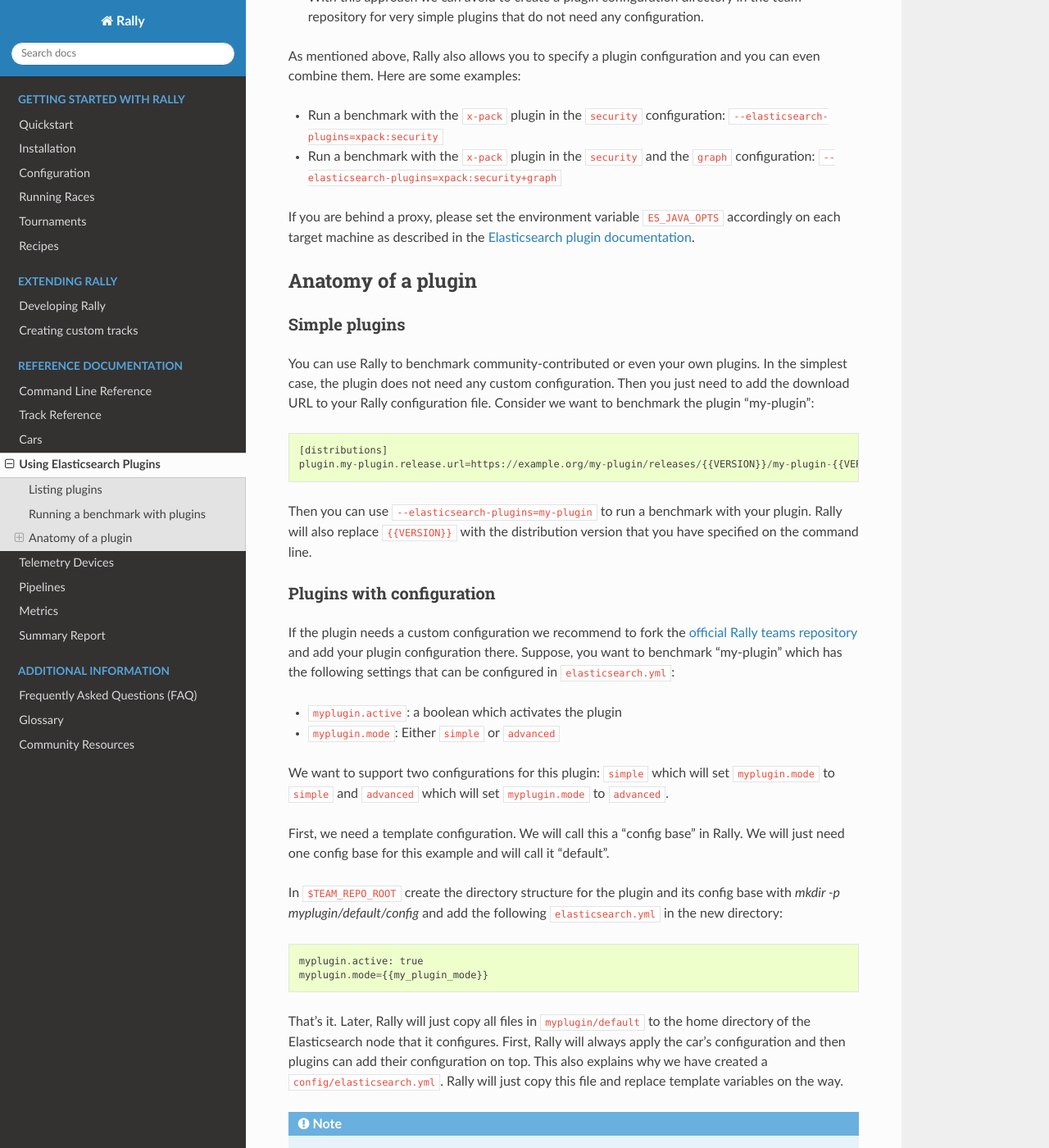
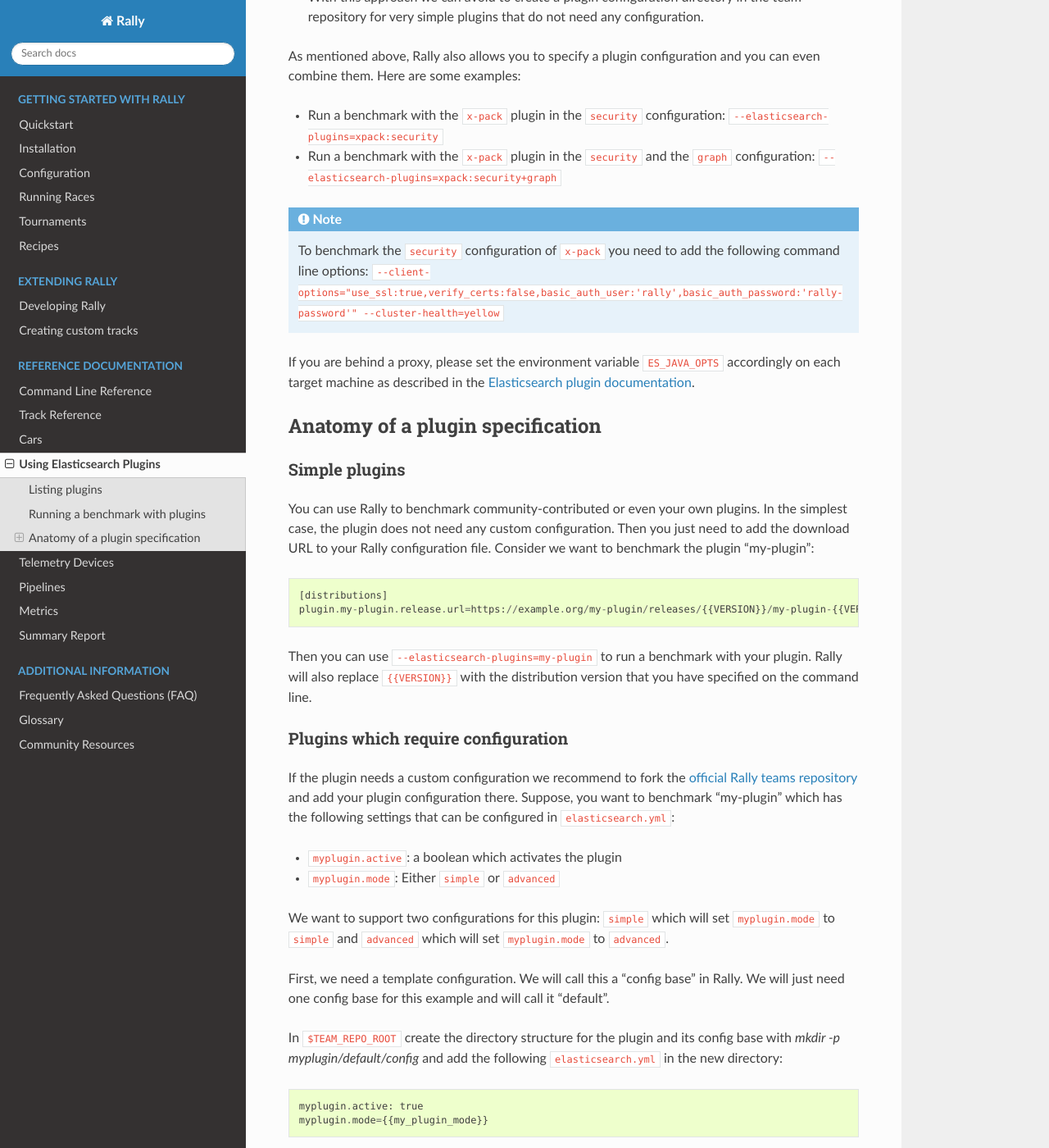
Before and after one commit to elastic/rally, a Sphinx documentation site: the page built from docs/elasticsearch_plugins.rst, in a window 1280 px wide and 1400 px high, scrolled down 1694 px. Shown: the whole window at 82% size. Built offline with Sphinx 7.4.7 and the Read the Docs theme 2.0.0, drawn with Linux system fonts in a browser that asks for light colours.

Commit message:
Updated plugin-related docs

```diff
--- a/docs/elasticsearch_plugins.rst
+++ b/docs/elasticsearch_plugins.rst
@@ -6,7 +6,6 @@
 * This feature is only supported from Elasticsearch 5.0.0 onwards
 * You cannot benchmark source-builds of plugins
 * Whereas Rally caches downloaded Elasticsearch distributions, plugins will always be installed via the Internet and thus each machine where an Elasticsearch node will be installed requires an active Internet connection.
-
 
 Listing plugins
 ---------------
@@ -63,10 +62,13 @@
 * Run a benchmark with the ``x-pack`` plugin in the ``security`` configuration: ``--elasticsearch-plugins=xpack:security``
 * Run a benchmark with the ``x-pack`` plugin in the ``security`` and the ``graph`` configuration: ``--elasticsearch-plugins=xpack:security+graph``
 
+.. note::
+    To benchmark the ``security`` configuration of ``x-pack`` you need to add the following command line options: ``--client-options="use_ssl:true,verify_certs:false,basic_auth_user:'rally',basic_auth_password:'rally-password'" --cluster-health=yellow``
+
 If you are behind a proxy, please set the environment variable ``ES_JAVA_OPTS`` accordingly on each target machine as described in the `Elasticsearch plugin documentation <https://www.elastic.co/guide/en/elasticsearch/plugins/current/_other_command_line_parameters.html#_proxy_settings>`_.
 
-Anatomy of a plugin
--------------------
+Anatomy of a plugin specification
+---------------------------------
 
 Simple plugins
 ~~~~~~~~~~~~~~
@@ -78,8 +80,8 @@
 
 Then you can use ``--elasticsearch-plugins=my-plugin`` to run a benchmark with your plugin. Rally will also replace ``{{VERSION}}`` with the distribution version that you have specified on the command line.
 
-Plugins with configuration
-~~~~~~~~~~~~~~~~~~~~~~~~~~
+Plugins which require configuration
+~~~~~~~~~~~~~~~~~~~~~~~~~~~~~~~~~~~
 
 If the plugin needs a custom configuration we recommend to fork the `official Rally teams repository <https://github.com/elastic/rally-teams>`_ and add your plugin configuration there. Suppose, you want to benchmark "my-plugin" which has the following settings that can be configured in ``elasticsearch.yml``:
 
```
Also changed, not shown: 1 other file.
